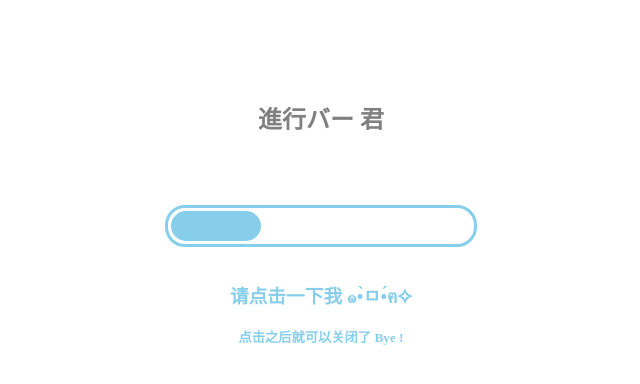
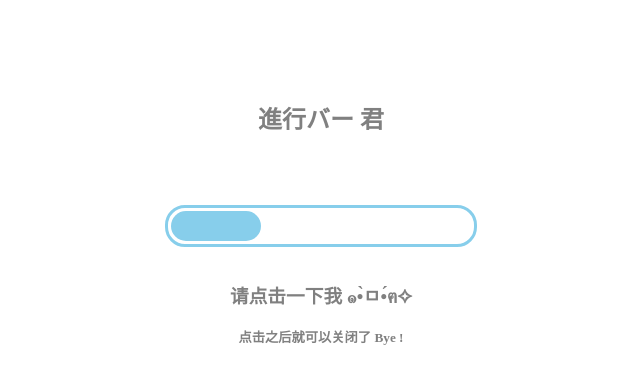
Before and after one commit to Chuuheun/chuuheun.github.io, a plain HTML site: page index.html in a window 1280 px wide. Shown: the whole page, without its empty margins (319-959 px from the left). Drawn offline with Linux system fonts and the light colour scheme.

Commit message:
Update index.html

```diff
--- a/index.html
+++ b/index.html
@@ -37,12 +37,12 @@
         h3 {
             margin-top: 40px;
             text-align: center;
-            color: skyblue;
+            color: gray;
         }
         h5 {
             margin-top: 10px;
             text-align: center;
-            color: skyblue;
+            color: gray;
         }
     </style>
 </head>
```
